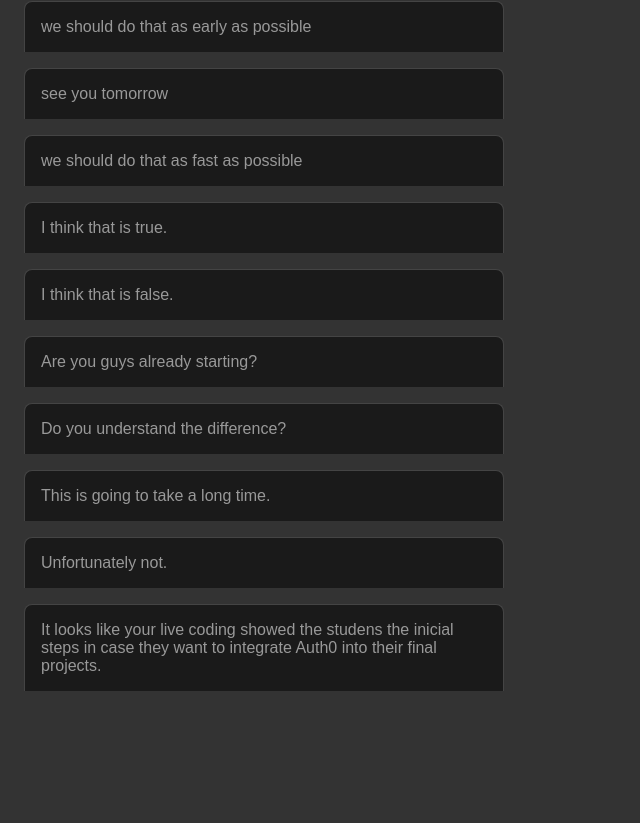
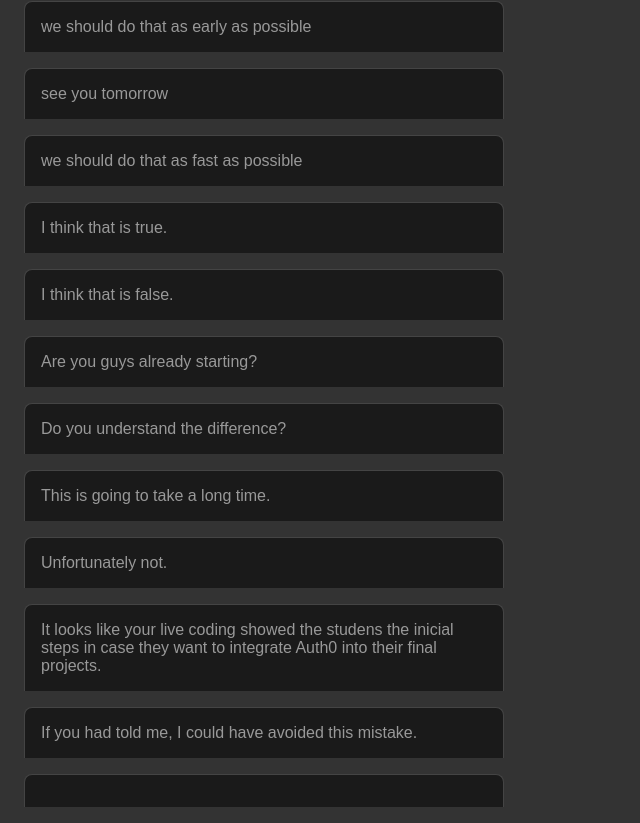
Before and after one commit to edwardtanguay/learncore, a React (Vite) app: page /learn in a window 1280 px wide. Shown: the part 1686-2509 px from the top of the page, without its empty margins (0-640 px from the left). Before the commit the page ends 2393 px from the top, so only its background shows below. Built offline with nearby package versions, Linux system fonts and the light colour scheme; data requests are answered from the project's data file.

Commit message:
new verb

```diff
--- a/src/App.scss
+++ b/src/App.scss
@@ -43,6 +43,11 @@ body {
 			td.verb {
 				background-color: #111;
 				font-weight: bold;
+
+				a {
+					text-decoration: none;
+					color: yellow;
+				}
 			}
 
 			tr.part {
--- a/src/data/db.json
+++ b/src/data/db.json
@@ -296,6 +296,24 @@
       "rank": 2.5,
       "whenCreated": "2023-02-01 19:19:28",
       "id": 34
+    },
+    {
+      "category": "spanish",
+      "subcategory": "",
+      "front": "If you had told me, I could have avoided this mistake.",
+      "back": "Si me lo hubieras dicho habría podido evitar este error.",
+      "rank": 2.5,
+      "whenCreated": "2023-02-18 21:09:00",
+      "id": 35
+    },
+    {
+      "category": "spanish",
+      "subcategory": "",
+      "front": "",
+      "back": "",
+      "rank": 2.5,
+      "whenCreated": "2023-02-18 21:09:00",
+      "id": 36
     }
   ]
 }
--- a/src/pages/PageBaseVerbs.tsx
+++ b/src/pages/PageBaseVerbs.tsx
@@ -14,7 +14,7 @@ export const PageBaseVerbs = () => {
 						<tbody>
 
 							<tr className="part">
-								<td className="verb">{cv.verb}</td>
+								<td className="verb"><a target="_blank" href={`https://www.123teachme.com/spanish_verb_conjugation/${cv.verb}`}>{cv.verb}</a></td>
 								<td>
 									{cv.base}
 									<span>{cv.ce.part[0]}</span>
```
